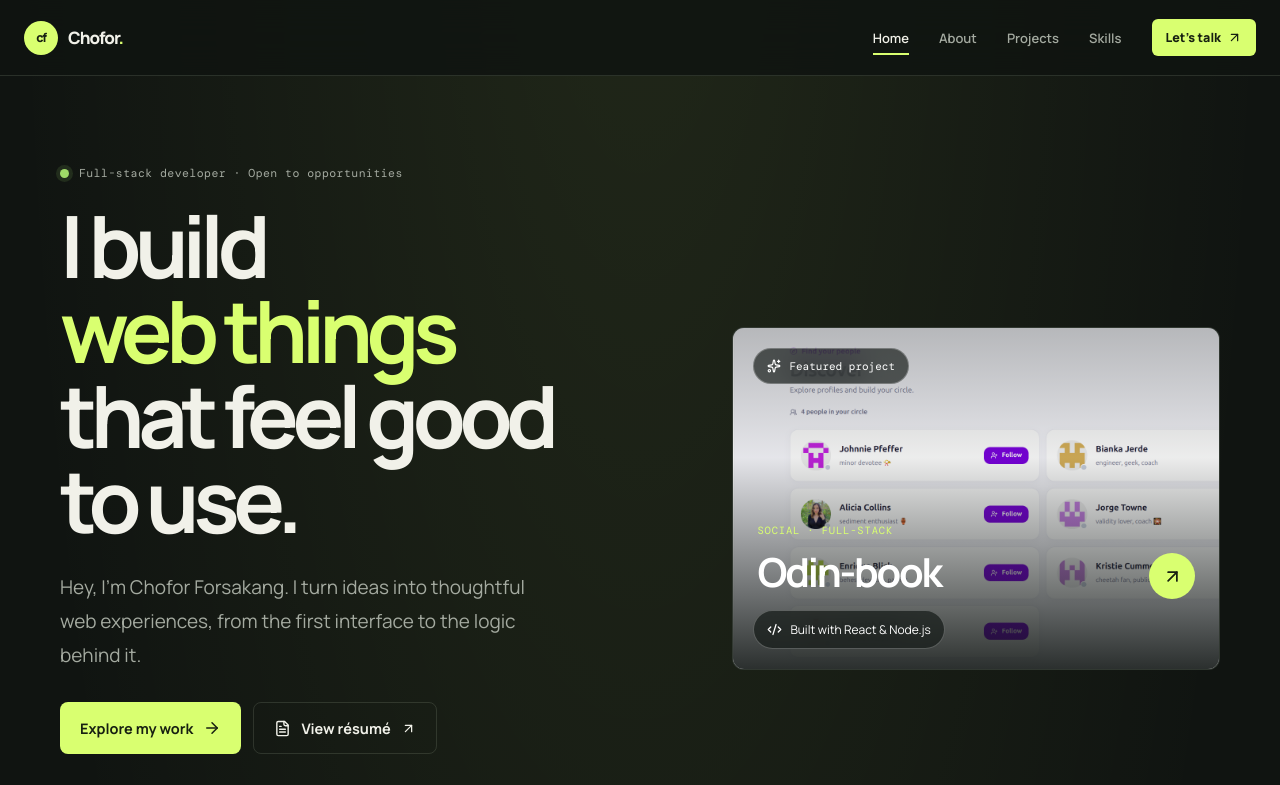
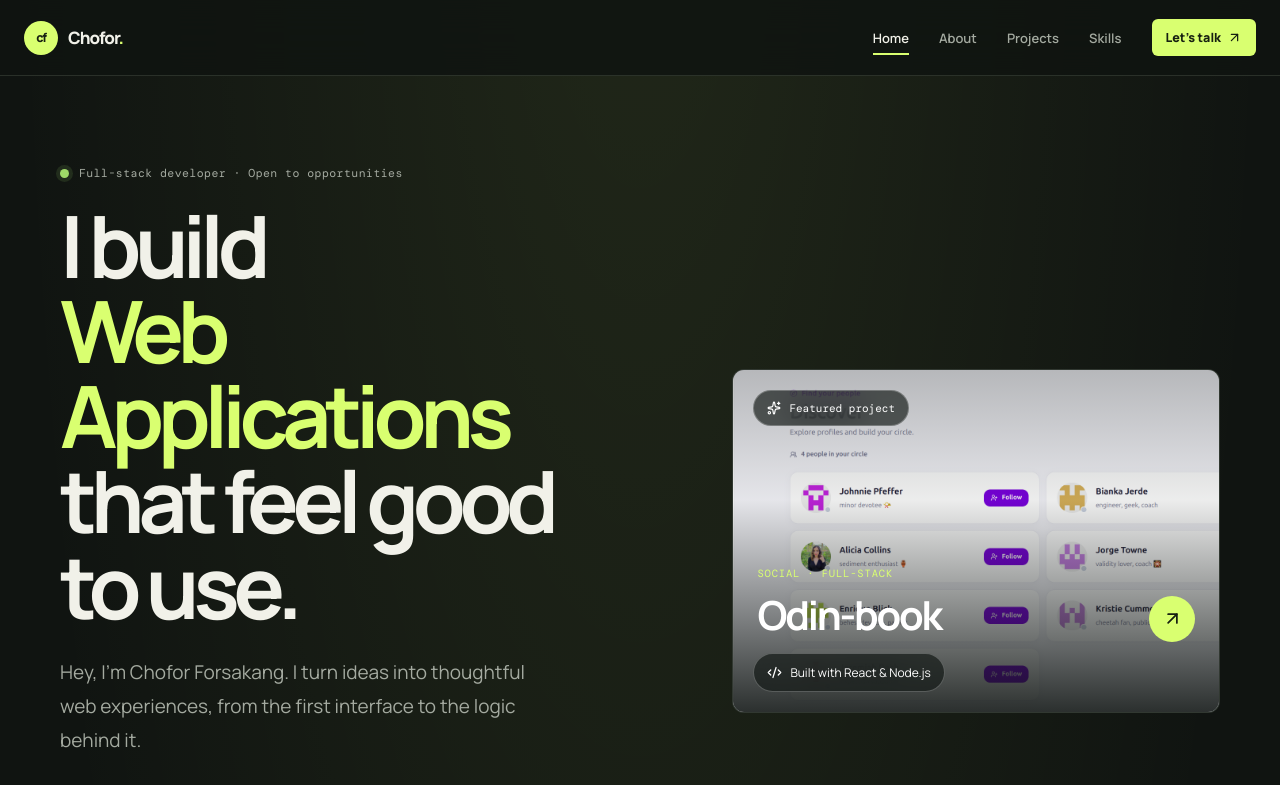
Before and after one commit to ChoforJr/chofor-portfolio, a React (Vite) app: page / in a window 1280 px wide. Shown: the top 785 px of the page. Built offline with nearby package versions, Linux system fonts and the light colour scheme.

Commit message:
fixed text

```diff
--- a/src/HomePage Components/HomePage.jsx
+++ b/src/HomePage Components/HomePage.jsx
@@ -26,7 +26,7 @@ const HomePage = () => {
           <h1 id="hero-title">
             I build
             <br />
-            <span>web things</span>
+            <span>Web Applications</span>
             <br />
             that feel good
             <br />
@@ -71,13 +71,21 @@ const HomePage = () => {
             >
               <Linkedin size={19} aria-hidden="true" />
             </a>
-            <a href="mailto:choforjrforsakang@gmail.com" aria-label="Email Chofor">
+            <a
+              href="mailto:choforjrforsakang@gmail.com"
+              aria-label="Email Chofor"
+            >
               <Mail size={19} aria-hidden="true" />
             </a>
           </div>
         </div>
 
-        <a className={styles.featuredProject} href={featuredProjects[0].demo} target="_blank" rel="noopener noreferrer">
+        <a
+          className={styles.featuredProject}
+          href={featuredProjects[0].demo}
+          target="_blank"
+          rel="noopener noreferrer"
+        >
           <img
             src={featuredProjects[0].screenshot}
             alt={featuredProjects[0].imageAlt}
@@ -112,7 +120,9 @@ const HomePage = () => {
         <div className={styles.sectionHeading}>
           <div>
             <p className={styles.sectionLabel}>A few things I’ve made</p>
-            <h2>Selected work<span>.</span></h2>
+            <h2>
+              Selected work<span>.</span>
+            </h2>
           </div>
           <Link to="/projects" className={styles.textLink}>
             All projects <ArrowUpRight size={17} aria-hidden="true" />
```
